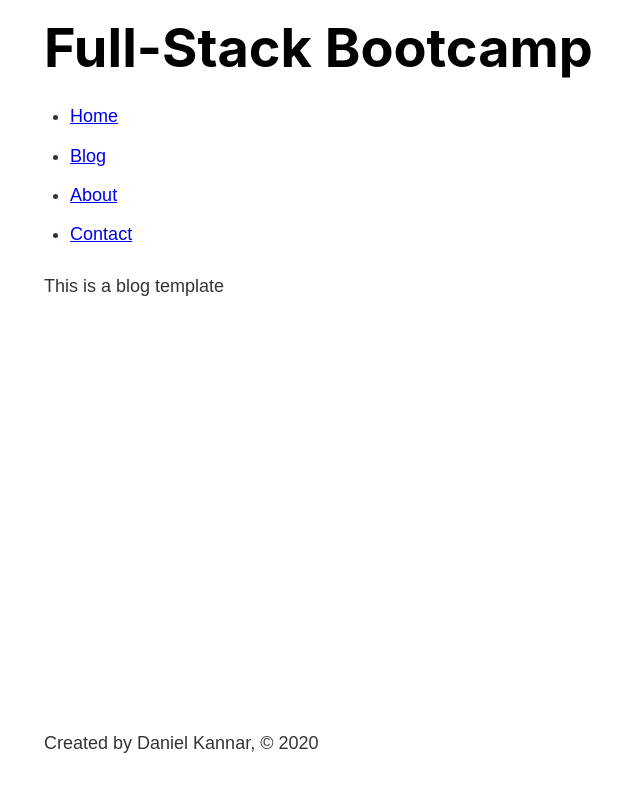
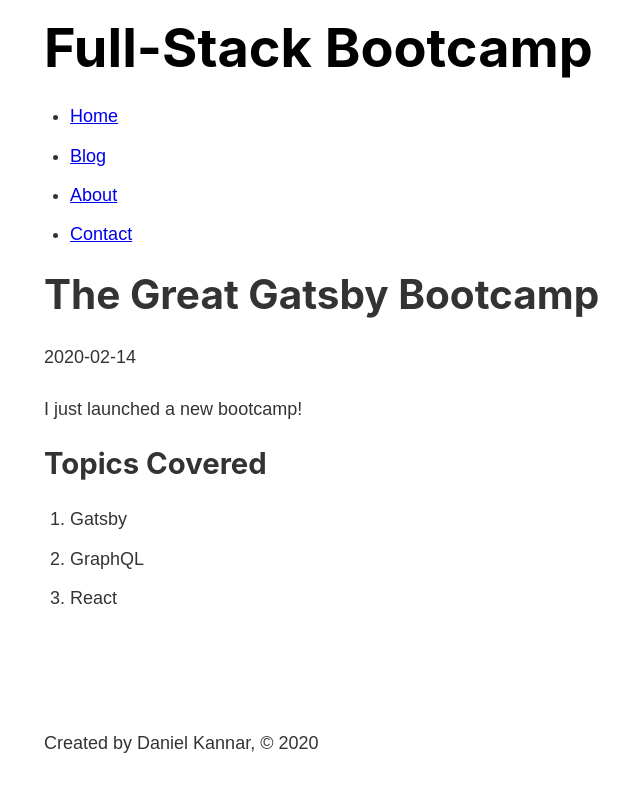
Before and after one commit to dkannar/gatsby-bootcamp, a Gatsby site: page /blog/gatsby in a window 1280 px wide. Shown: the whole page, without its empty margins (239-879 px from the left). Built offline with nearby package versions, Linux system fonts and the light colour scheme; Gatsby itself is replaced by a stand-in of ours.

Commit message:
Rendering data inside the blogpost template

```diff
--- a/src/templates/blog.js
+++ b/src/templates/blog.js
@@ -1,9 +1,30 @@
 import React from "react"
+import { graphql } from "gatsby"
 
 import Layout from "../components/layout"
 
-const Blog = () => {
-  return <Layout>This is a blog template</Layout>
+export const query = graphql`
+  query($slug: String!) {
+    markdownRemark(fields: { slug: { eq: $slug } }) {
+      frontmatter {
+        title
+        date
+      }
+      html
+    }
+  }
+`
+
+const Blog = props => {
+  return (
+    <Layout>
+      <h1>{props.data.markdownRemark.frontmatter.title}</h1>
+      <p>{props.data.markdownRemark.frontmatter.date}</p>
+      <div
+        dangerouslySetInnerHTML={{ __html: props.data.markdownRemark.html }}
+      ></div>
+    </Layout>
+  )
 }
 
 export default Blog
```
